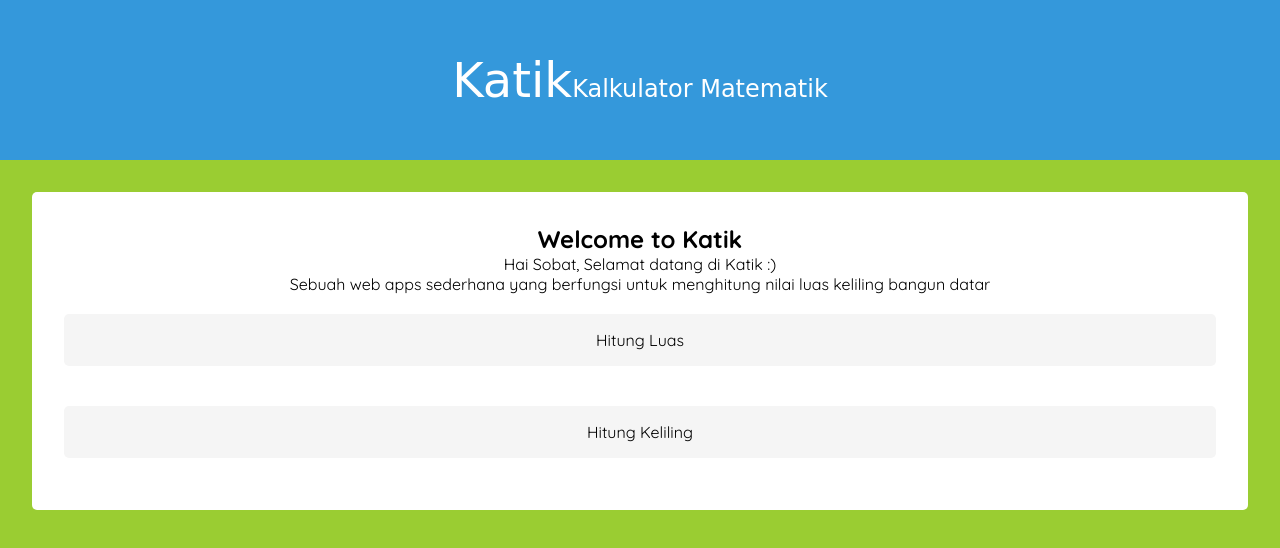
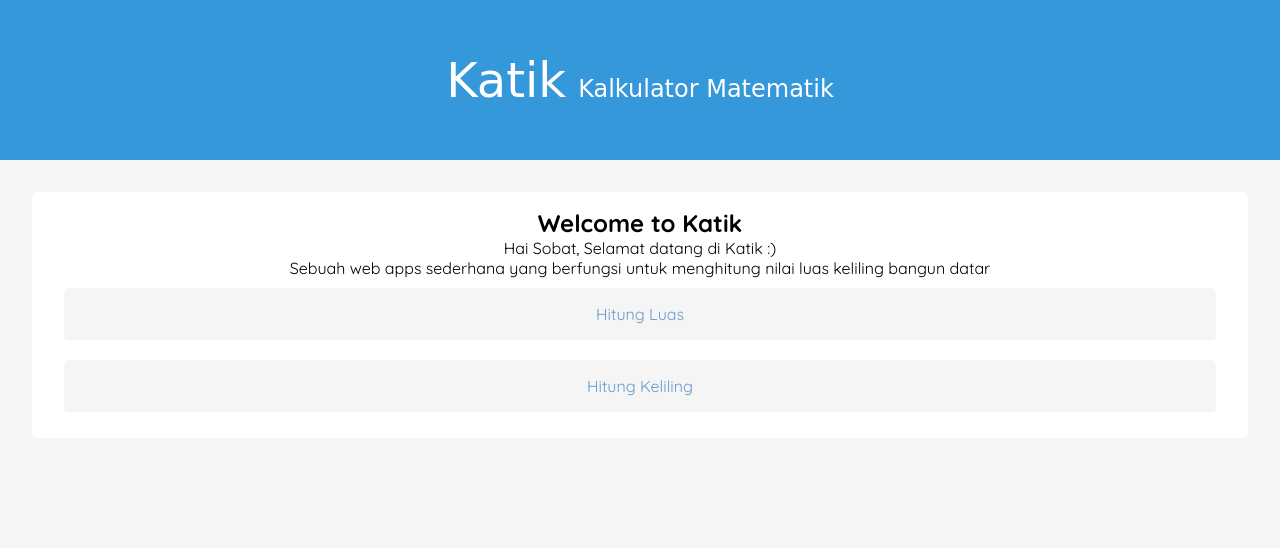
Before and after one commit to revou-fundamental-course/4-sep-23-mfathurr, a plain HTML site: page index.html in a window 1280 px wide. Drawn offline with Linux system fonts and the light colour scheme; a web font is replaced by a local one.

Commit message:
Edit styling main, etc

```diff
--- a/css/style.css
+++ b/css/style.css
@@ -12,8 +12,8 @@
 
 body {
   font-family: var(--font-hp);
-  /* background-color: #f5f5f5; */
-  background-color: yellowgreen;
+  background-color: #f5f5f5;
+  /* background-color: yellowgreen; */
 }
 
 header {
@@ -21,6 +21,10 @@ header {
   height: 20vh;
   display: flex;
   align-items: center;
+}
+
+header h1 {
+  margin: 10px 0;
 }
 
 header p {
@@ -31,6 +35,8 @@ header p {
   margin: 0 auto;
   display: flex;
   align-items: baseline;
+  gap: 0.25em;
+  flex-wrap: wrap;
 }
 
 header p span {
@@ -42,7 +48,7 @@ main {
   max-width: 95vw;
   margin: 2em auto;
   border-radius: 5px;
-  padding: 2em;
+  padding: 1em 2em;
 }
 
 .info {
@@ -56,9 +62,9 @@ nav {
 }
 
 nav .btn-nav {
-  margin: 20px auto;
+  margin: 10px auto;
   width: 100%;
-  color: black;
+  color: #689ac9;
   background-color: #f5f5f5;
   text-align: center;
   text-decoration: none;
```
